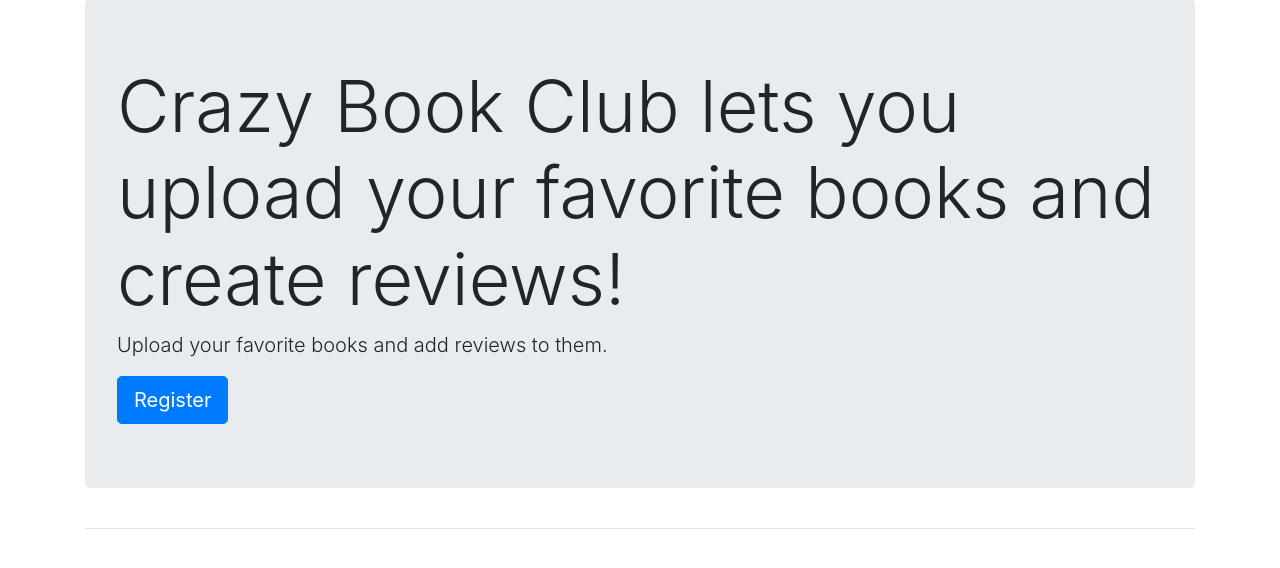
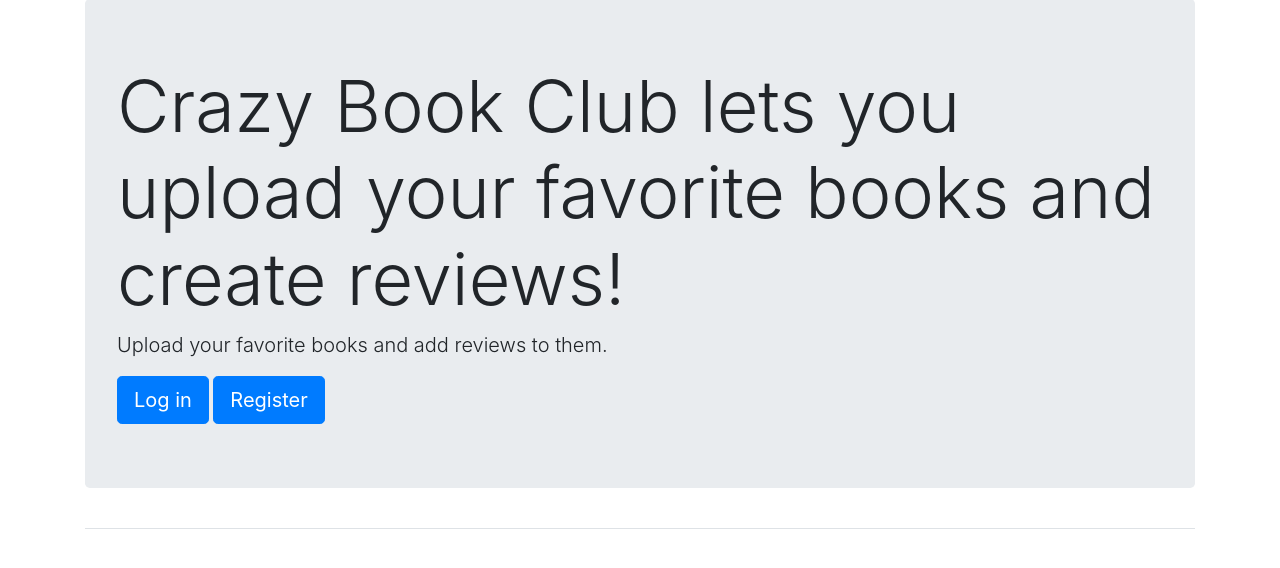
Before and after one commit to mr5499/crazy_book_club, a Django app: page / in a window 1280 px wide. Shown: the part 83-651 px from the top of the page. Run offline with Django 4.2, Linux system fonts and the light colour scheme; some libraries are stand-ins or nearby versions.

Commit message:
added a login button to the main page

```diff
--- a/crazy_book/templates/crazy_book/index.html
+++ b/crazy_book/templates/crazy_book/index.html
@@ -6,7 +6,11 @@
 
         <p class="lead">Upload your favorite books and add reviews to them.</p>
 
+        <a class="btn btn-lg btn-primary" href="{% url 'users:login' %}"
+            role="button">Log in</a>
+
         <a class="btn btn-lg btn-primary" href="{% url 'users:register' %}"
             role="button">Register</a>
+
     </div>
 {% endblock page_header %}
```
Also changed, not shown: db.sqlite3.
